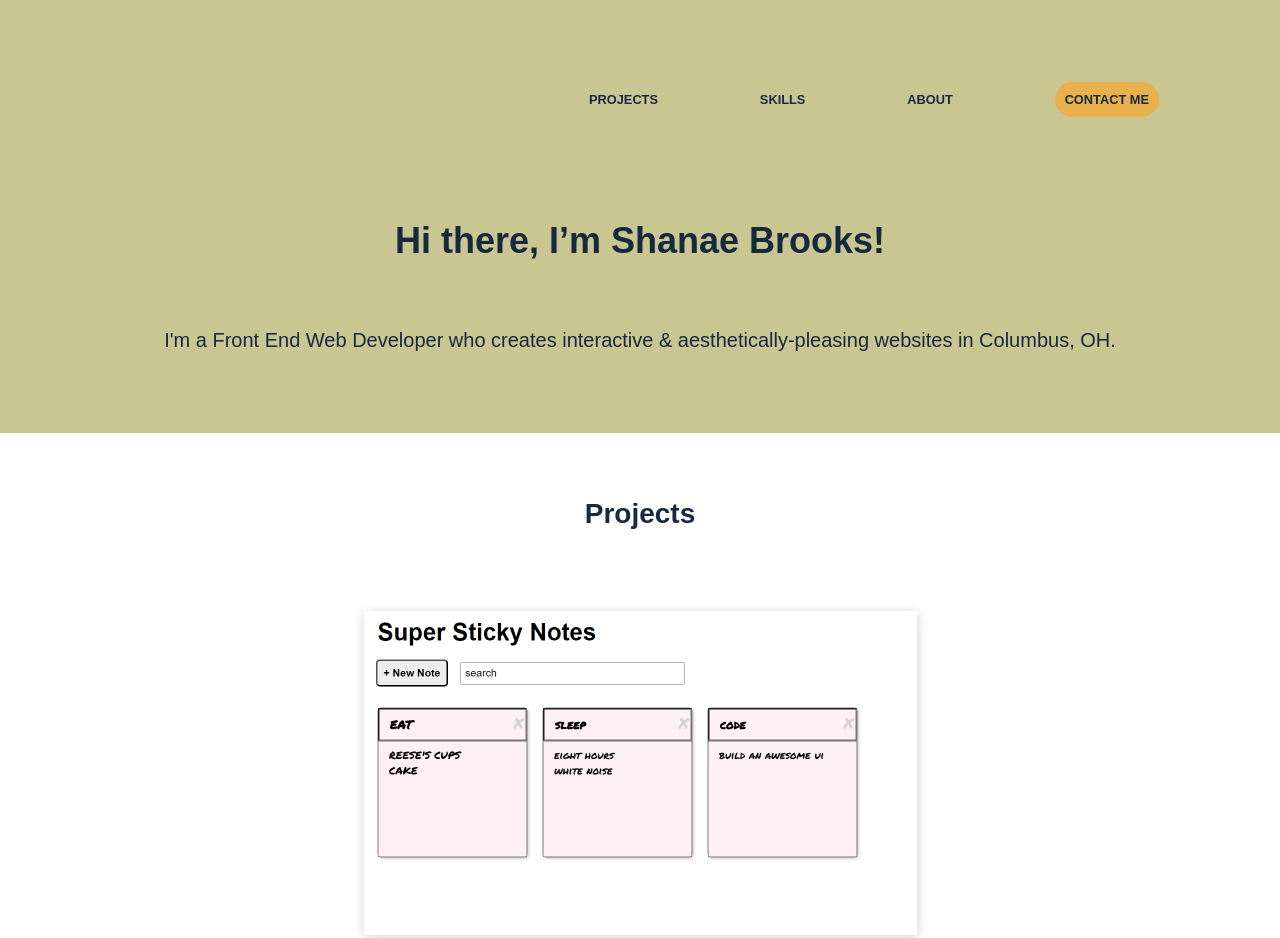
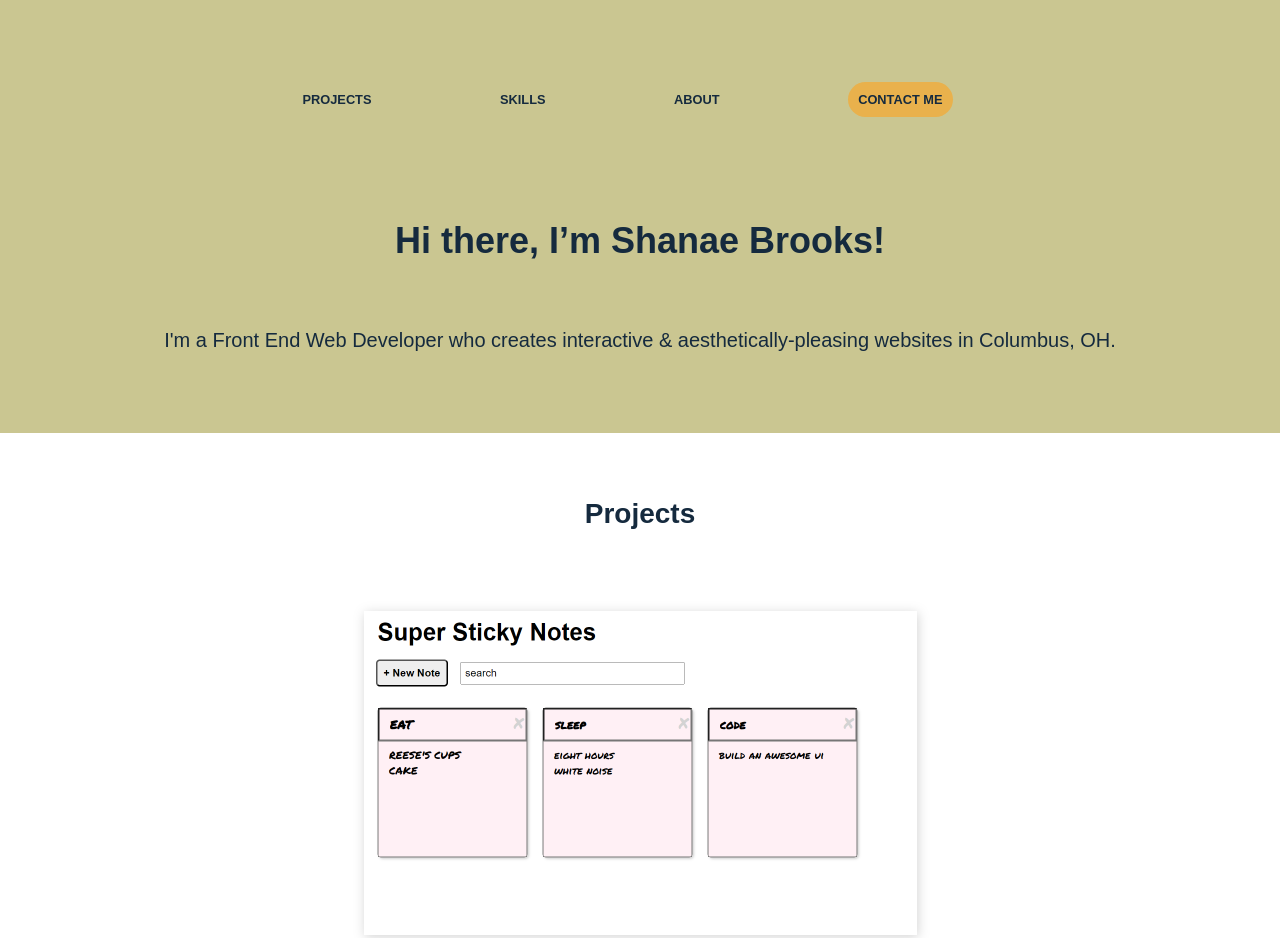
Before and after one commit to Shanae-B/my-portfolio-2023, a website with bundled scripts: page docs/index.html in a window 1280 px wide. Shown: the top 938 px of the page. Built offline with nearby package versions, Linux system fonts and the light colour scheme; a web font is replaced by a local one.

Commit message:
Added flexbox to nav and centered it

```diff
--- a/docs/css/style.css
+++ b/docs/css/style.css
@@ -163,7 +163,6 @@
 
   p,
   li {
-    font-size: 1rem;
     line-height: 1.5;
   }
 
@@ -358,7 +357,6 @@
     margin-bottom: 20px;
     font-weight: bold;
     text-transform: uppercase;
-    padding-left:80px;
   }
 
   nav #contact-link {
--- a/docs/index.html
+++ b/docs/index.html
@@ -30,7 +30,7 @@
 
 <body>
   <header>
-    <div class="content-wrapper">
+    <div class="content-wrapper" style="display:flex; justify-content: center; flex-flow:row wrap;">
       <nav>
         <ul>
           <li><a href="#work">projects</a></li>
```
